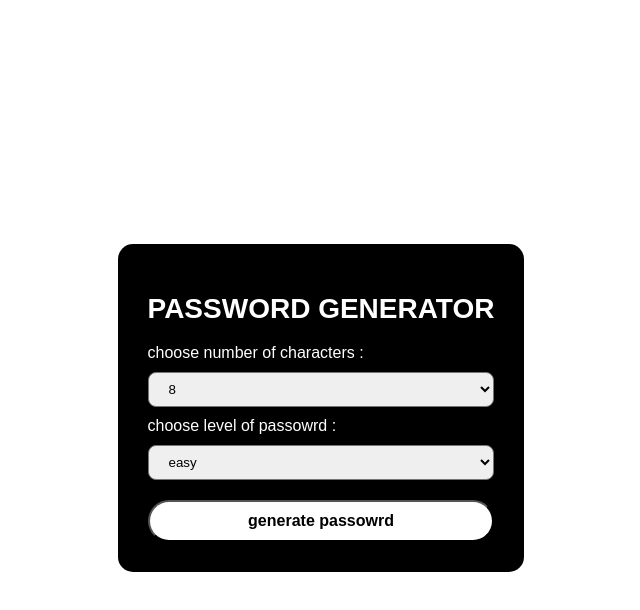
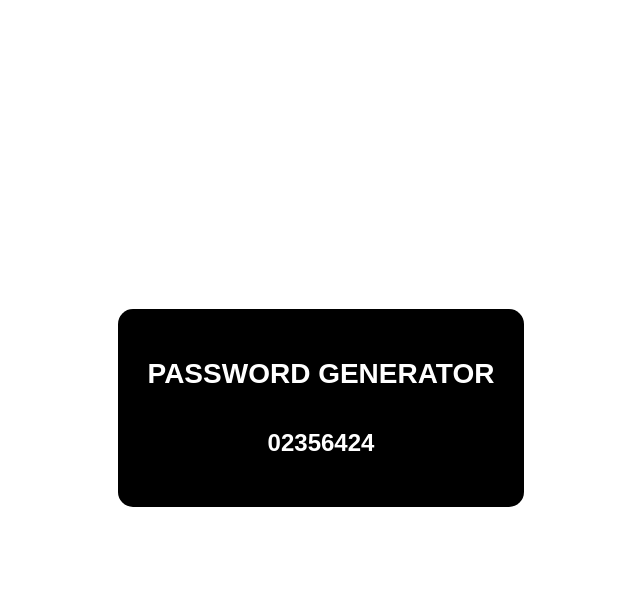
Before and after one commit to amine-omari/AI-Password, a Next.js app: page / in a window 1280 px wide. Both pictures are taken after a click on the button "generate passowrd". Shown: the top 610 px of the page, without its empty margins (319-959 px from the left). Built offline with nearby package versions, Linux system fonts and the light colour scheme.

Commit message:
feat: add password state to MainContainer component

```diff
--- a/components/MainContainer.jsx
+++ b/components/MainContainer.jsx
@@ -34,6 +34,9 @@ const MainContainer = () => {
   return (
     <div className="card">
       <h1>PASSWORD GENERATOR</h1>
+      {password ? (
+        <h2>{password}</h2>
+      ) : (
         <form onSubmit={handleSubmit}>
           <label>choose number of characters :</label>
           <select name="numCharacters" id="numCharacters">
@@ -53,6 +56,7 @@ const MainContainer = () => {
           </select>
           <button type="submit">generate passowrd</button>
         </form>
+      )}
     </div>
   );
 };
```
Lines whose indentation alone changed are shown as unchanged.
